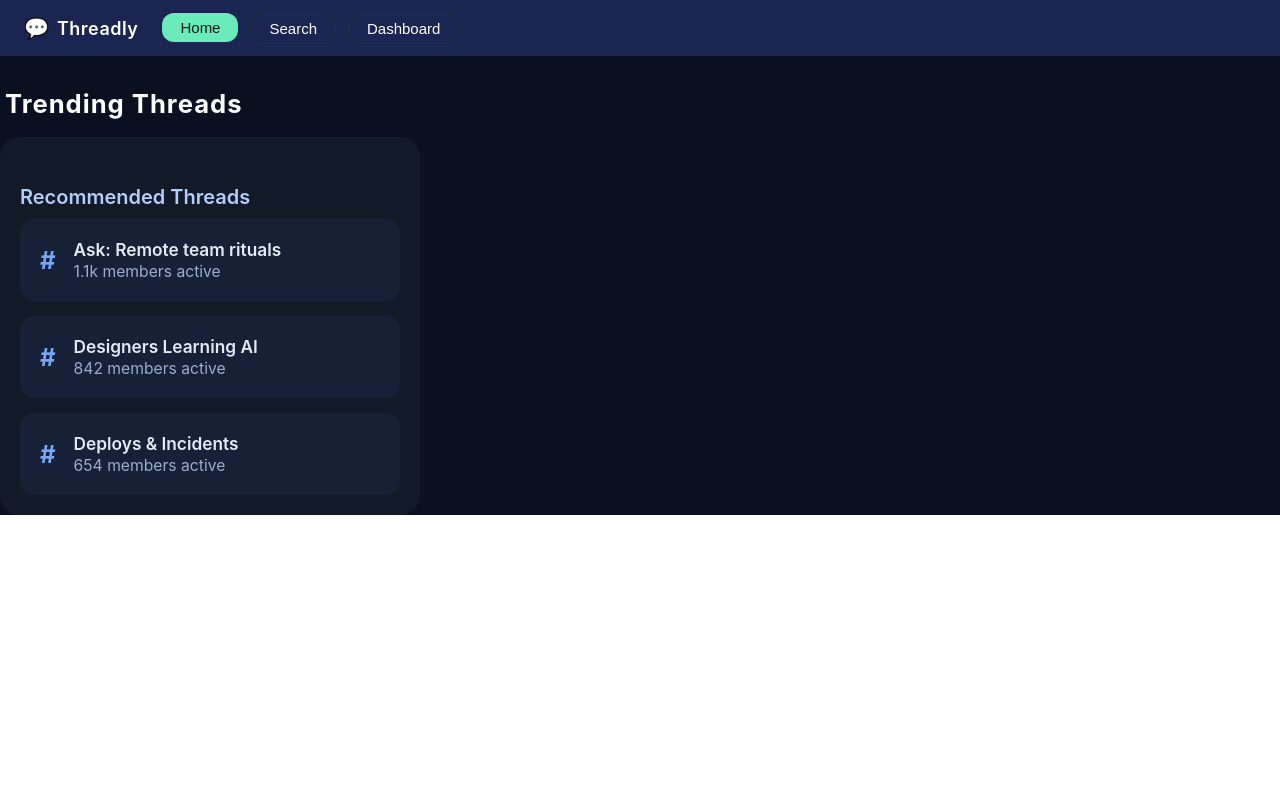
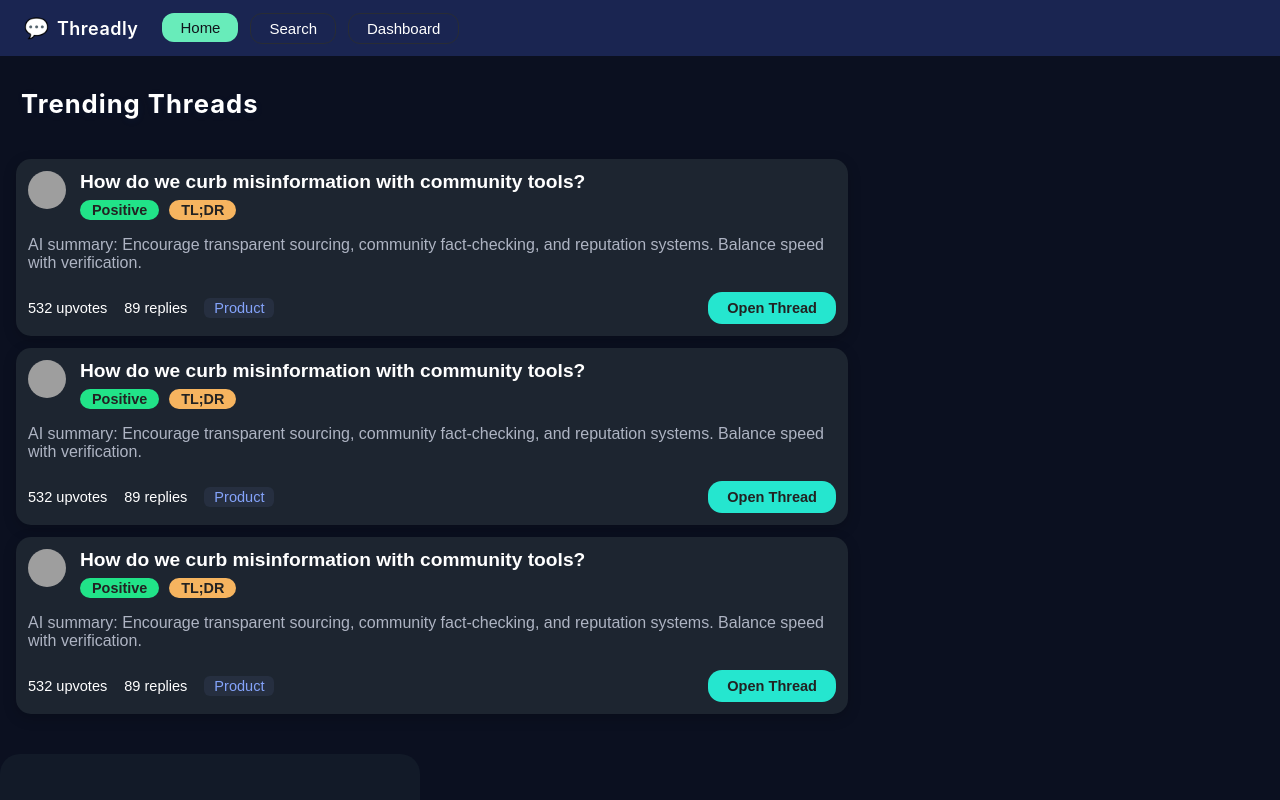
Before and after one commit to abdulmuqeet7/Threadly, a React (Create React App) app in the folder frontend/: page / in a window 1280 px wide. Shown: the top 800 px of the page. Built offline with nearby package versions, Linux system fonts and the light colour scheme; grey boxes are pictures that could not be loaded.

Commit message:
fix threadcard and recommend comps

```diff
--- a/frontend/src/components/ThreadCard/ThreadCard.css
+++ b/frontend/src/components/ThreadCard/ThreadCard.css
@@ -1,8 +1,11 @@
 .community-card {
-  max-width: 520px;
-  margin: 40px auto;
+  width: 65%;              /* Occupy 75% of the screen width */
+  margin: 40px 0;          /* Only top & bottom margin (align left) */
   font-family: Arial, sans-serif;
+  border-left: 5px ;
+  padding-left: 16px;
 }
+
 .card-block {
   background: #1d2530;
   color: #fff;
@@ -11,24 +14,30 @@
   margin-bottom: 12px;
   box-shadow: 0 4px 14px rgba(0, 0, 0, 0.2);
 }
+
 .card-header {
   display: flex;
   align-items: flex-start;
 }
+
 .profile-img {
   width: 38px;
   height: 38px;
   border-radius: 50%;
   margin-right: 14px;
 }
+
 .card-title {
   margin: 0 0 7px 0;
   font-size: 1.2em;
 }
+
 .card-tags {
   display: flex;
   gap: 10px;
+  margin-left: auto;   /* Push tags to the right */
 }
+
 .tag-positive {
   background: #21e388;
   color: #222;
@@ -37,6 +46,7 @@
   font-weight: bold;
   font-size: 0.9em;
 }
+
 .tag-tldr {
   background: #f6b45f;
   color: #222;
@@ -45,11 +55,13 @@
   font-weight: bold;
   font-size: 0.9em;
 }
+
 .card-summary {
   margin-top: 11px;
   font-size: 1em;
   color: #aeb4c3;
 }
+
 .card-footer {
   margin-top: 20px;
   display: flex;
@@ -57,12 +69,14 @@
   gap: 17px;
   font-size: 0.91em;
 }
+
 .footer-tag {
   background: #262f40;
   color: #84a3fa;
   padding: 2px 10px;
   border-radius: 6px;
 }
+
 .open-thread {
   margin-left: auto;
   background: #25e6cf;
@@ -74,6 +88,7 @@
   cursor: pointer;
   font-size: 1em;
 }
+
 .open-thread:hover {
   background: #1ad4b7;
 }
--- a/frontend/src/pages/Home/Home.css
+++ b/frontend/src/pages/Home/Home.css
@@ -5,4 +5,6 @@
   margin: 32px 0 18px 5px;
   letter-spacing: 1px;
   text-shadow: 0 2px 8px rgba(50,100,200,0.08);
+  border-left: 5px;
+  padding-left: 16px;
 }
--- a/frontend/src/pages/Home/Home.jsx
+++ b/frontend/src/pages/Home/Home.jsx
@@ -2,12 +2,15 @@ import React from 'react'
 import './Home.css'
 import Navbar from '../../components/Navbar/Navbar'
 import Recommend from '../../components/Recommend/Recommend'
+import CommunityCard from '../../components/ThreadCard/ThreadCard'
 const Home = () => {
   return (
     <div>
       <Navbar></Navbar>
       <div className="trending-title">Trending Threads</div>
+      <CommunityCard></CommunityCard>
       <Recommend> </Recommend>
+
     </div>
   )
 }
```
